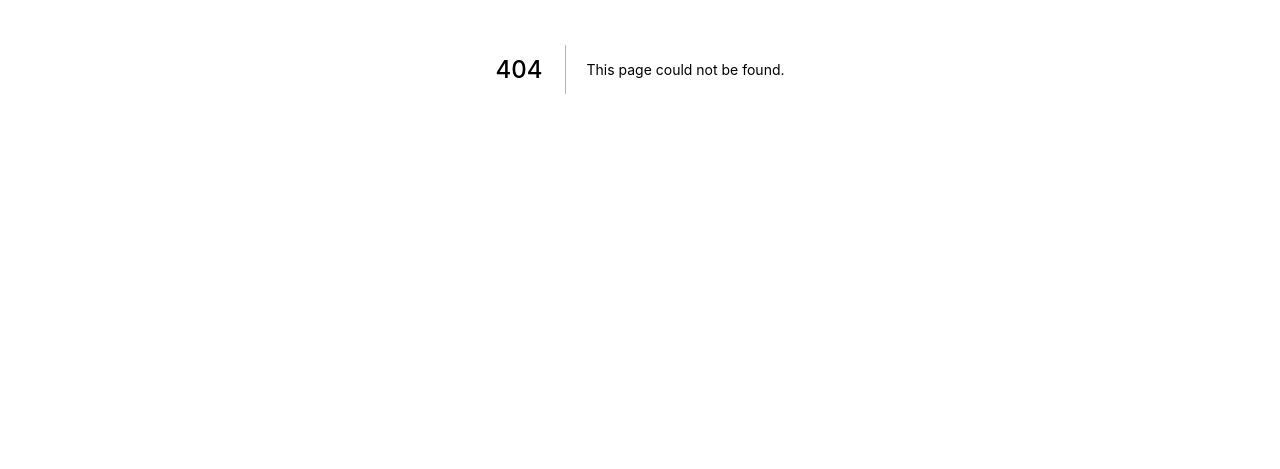
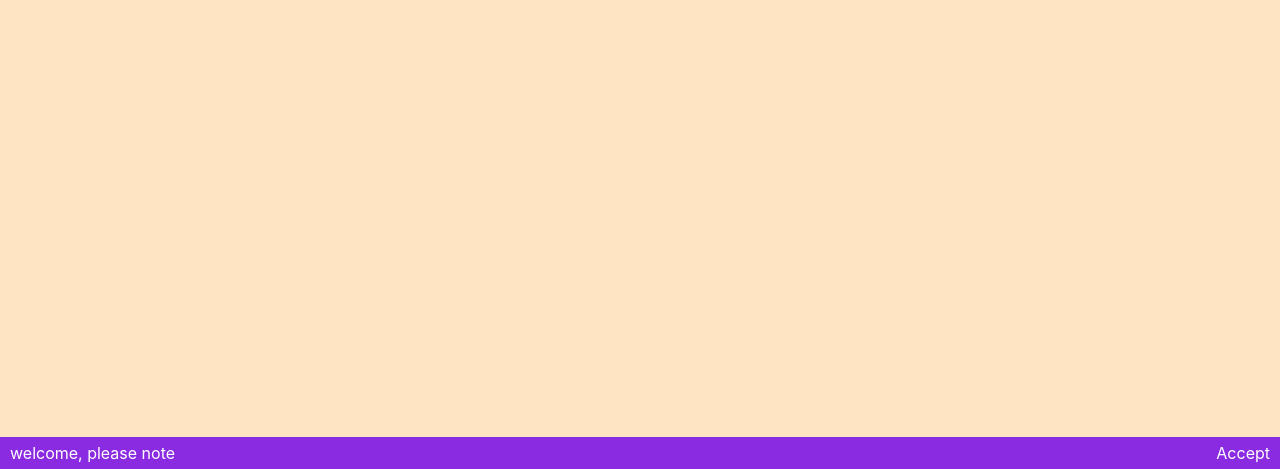
Before and after one commit to catsky/daily_css, a Next.js app: page /11cookie_banner in a window 1280 px wide. Before the commit this address had no page. Shown: the part 331-800 px from the top of the page. Built offline with nearby package versions, Linux system fonts and the light colour scheme.

Commit message:
cookie banner

```diff
--- /dev/null
+++ b/pages/11cookie_banner.js
@@ -0,0 +1,14 @@
+import React from 'react';
+import Image from 'next/image';
+import styles from '../styles/11cookie_banner.module.css';
+
+export default function ArrowButton() {
+  return (
+    <div style={{ display: 'flex', margin: '10px' }}>
+      <div className={styles.cookie_banner}>
+        <div className={styles.banner_text}>welcome, please note</div>
+        <div className={styles.banner_button}>Accept</div>
+      </div>
+    </div>
+  );
+}
--- /dev/null
+++ b/styles/11cookie_banner.module.css
@@ -0,0 +1,18 @@
+.cookie_banner {
+  position: fixed;
+  left: 0;
+  bottom: 0;
+  display: flex;
+  justify-content: center;
+  align-items: center;
+  width: 100%;
+  height: 2em;
+  background-color: blueviolet;
+  color: white;
+  padding-left: 10px;
+  padding-right: 10px;
+}
+
+.banner_text {
+  flex: 1;
+}
```
